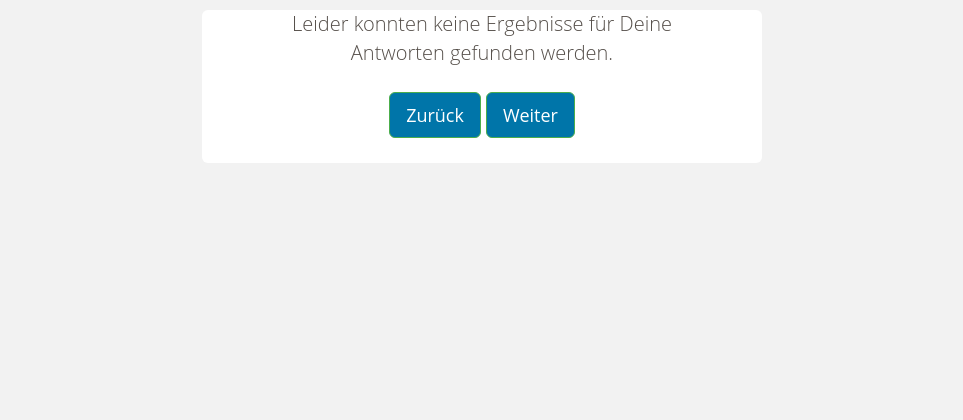
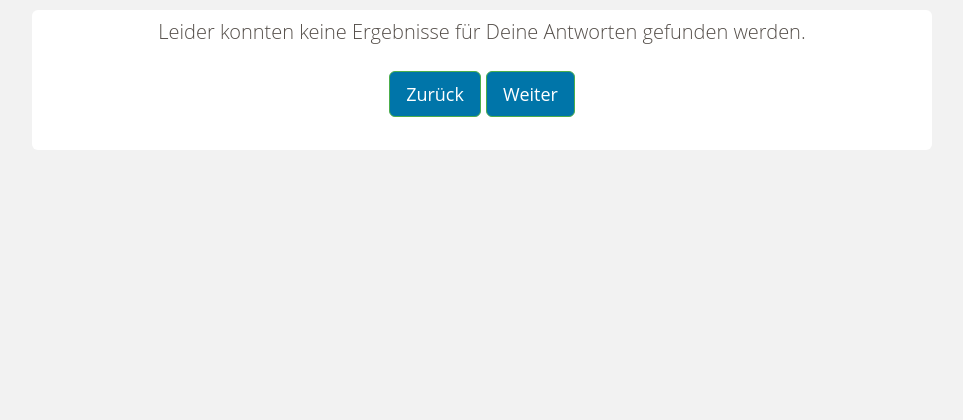
Before and after one commit to jonasrothfuss/genkon_app, a Django app: template survey/templates/survey/results.html in a window 1280 px wide. Shown: the top 420 px of the page, without its empty margins (158-1121 px from the left). Run offline with Django 3.2, Linux system fonts and the light colour scheme; the template is opened without the code that fills it, so the values that code supplies are empty; parts of the project's set-up code (start-up, migrations or seed data) failed here and were passed over; some libraries are stand-ins or nearby versions.

Commit message:
Max-width for services changed

```diff
--- a/static/stylesheets/styles.css
+++ b/static/stylesheets/styles.css
@@ -78,7 +78,7 @@ P {
 .services{
     align-content: center;
     width:100%;
-    max-width: 560px;
+    max-width: 900px;
     padding:0px;
     margin:0px;
     text-align: center;
--- a/survey/templates/survey/results.html
+++ b/survey/templates/survey/results.html
@@ -45,7 +45,7 @@
 </div>
 <div class="container">
 <div class="row">
-<div class="col-md-6 col-xs-12 col-lg-6">
+<div class="col-md-12 col-xs-12 col-lg-12">
 <div class="jumbotron services" style="min-height: 0%">
             <!-- FORM SUBMIT-->
 
```
